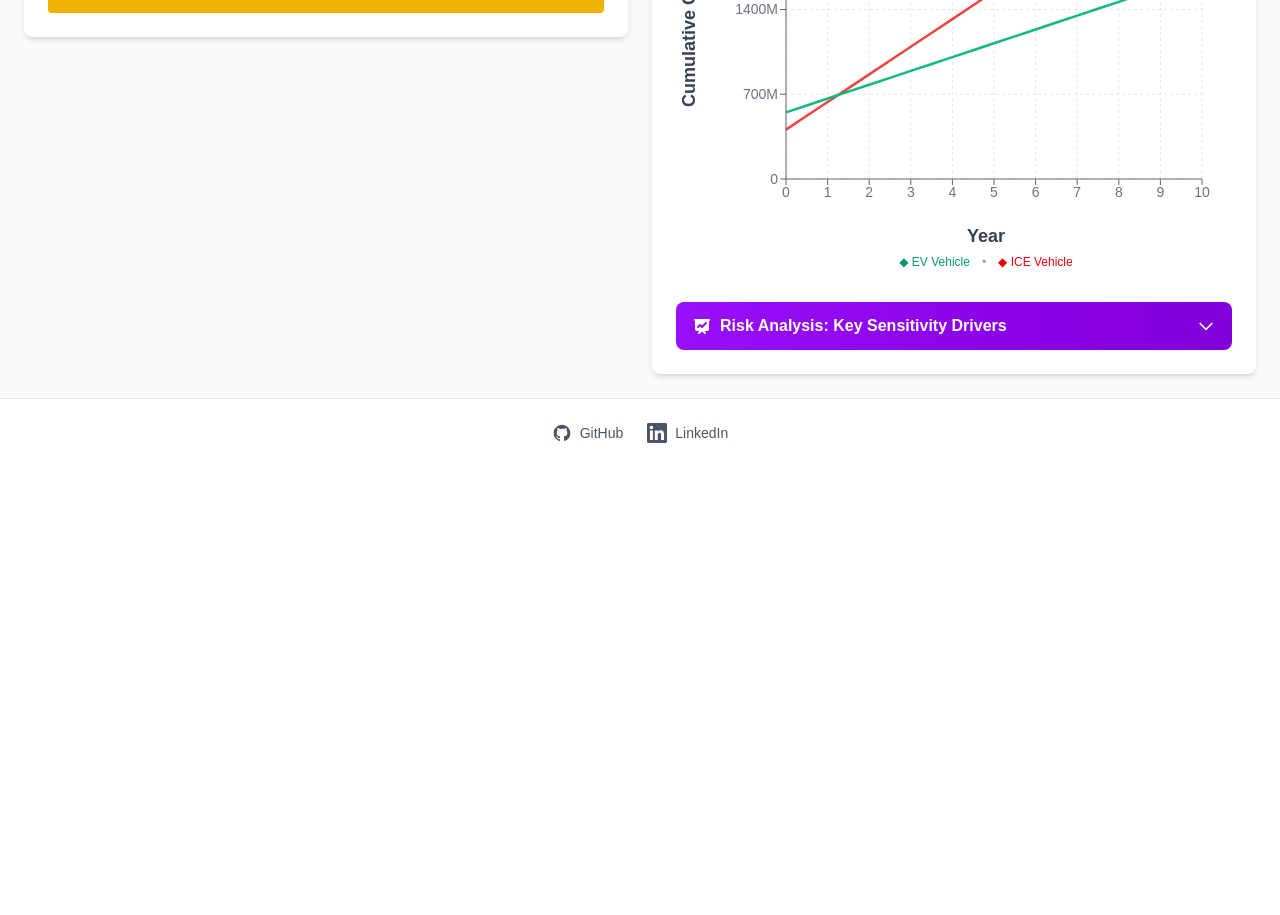
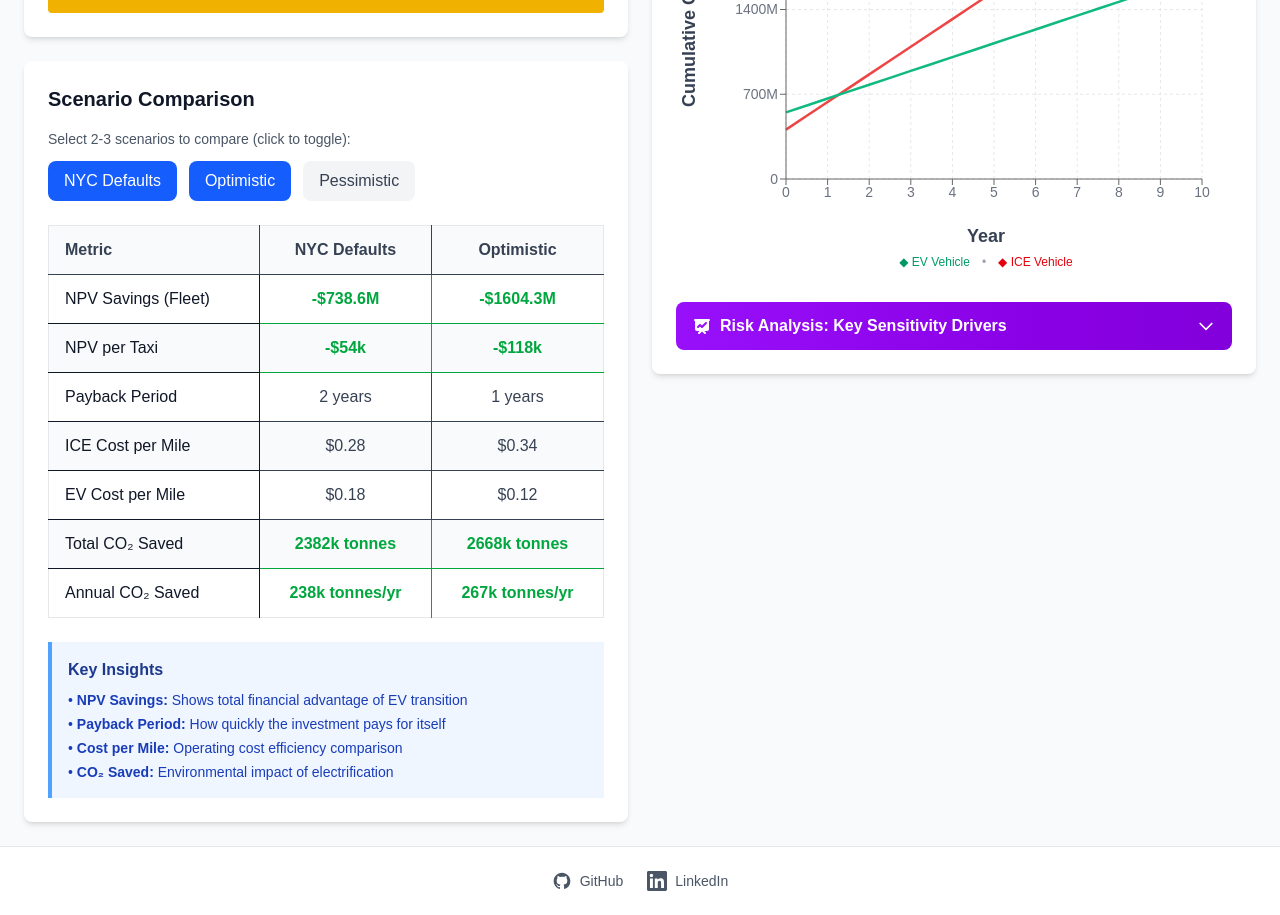
Before and after one commit to friendstrell-svg/NYC-Taxi-EV-simulator, a Next.js app: page /dashboard in a window 1280 px wide. Shown: the part 1040-1955 px from the top of the page. Before the commit the page ends 1507 px from the top, so only its background shows below. Built offline with nearby package versions, Linux system fonts and the light colour scheme.

Commit message:
Step 6 Part D complete: Add scenario comparison side-by-side

```diff
--- a/app/dashboard/page.tsx
+++ b/app/dashboard/page.tsx
@@ -6,6 +6,7 @@ import { SCENARIOS, SCENARIO_LABELS, ScenarioName } from '@/lib/data/presets'
 import CostChart from '@/components/CostChart'
 import TornadoChart from '@/components/TornadoChart'
 import { exportToCSV } from '@/lib/exportUtils'
+import ScenarioComparison from '@/components/ScenarioComparison'
 
 export default function Dashboard() {
   const [selectedScenario, setSelectedScenario] = useState<ScenarioName>('nyc_defaults')
@@ -300,6 +301,11 @@ export default function Dashboard() {
               Reset to NYC Defaults
             </button>
           </div>
+
+          {/* Scenario Comparison - Below Input Parameters */}
+          <div className="mt-6">
+            <ScenarioComparison />
+          </div>
         </div>
 
         {/* RIGHT PANEL - Outputs */}
@@ -436,7 +442,6 @@ export default function Dashboard() {
               <CostChart data={displayOutputs.annualSeries} />
             </div>
 
-
             {/* Sensitivity Analysis Section - Collapsible */}
             <div className="mt-8">
               <button
--- /dev/null
+++ b/components/ScenarioComparison.tsx
@@ -0,0 +1,213 @@
+'use client'
+
+import { useState } from 'react'
+import { calculateModel } from '@/lib/model'
+import { SCENARIOS, SCENARIO_LABELS, ScenarioName } from '@/lib/data/presets'
+import { ModelOutputs } from '@/lib/model/types'
+
+interface ComparisonData {
+  scenario: ScenarioName
+  label: string
+  outputs: ModelOutputs
+}
+
+export default function ScenarioComparison() {
+  const [selectedScenarios, setSelectedScenarios] = useState<ScenarioName[]>(['nyc_defaults', 'optimistic'])
+
+  // Calculate outputs for each selected scenario
+  const comparisonData: ComparisonData[] = selectedScenarios.map(scenario => ({
+    scenario,
+    label: SCENARIO_LABELS[scenario],
+    outputs: calculateModel(SCENARIOS[scenario])
+  }))
+
+  const availableScenarios: ScenarioName[] = ['nyc_defaults', 'optimistic', 'pessimistic']
+
+  const toggleScenario = (scenario: ScenarioName) => {
+    if (selectedScenarios.includes(scenario)) {
+      // Don't allow removing if only one selected
+      if (selectedScenarios.length > 1) {
+        setSelectedScenarios(selectedScenarios.filter(s => s !== scenario))
+      }
+    } else {
+      // Don't allow more than 3
+      if (selectedScenarios.length < 3) {
+        setSelectedScenarios([...selectedScenarios, scenario])
+      }
+    }
+  }
+
+  return (
+    <div className="bg-white rounded-lg shadow-md p-6">
+      <h2 className="text-xl font-bold mb-4 text-gray-900">
+        Scenario Comparison
+      </h2>
+
+      {/* Scenario Selector */}
+      <div className="mb-6">
+        <p className="text-sm text-gray-600 mb-3">
+          Select 2-3 scenarios to compare (click to toggle):
+        </p>
+        <div className="flex gap-3 flex-wrap">
+          {availableScenarios.map(scenario => (
+            <button
+              key={scenario}
+              onClick={() => toggleScenario(scenario)}
+              className={`px-4 py-2 rounded-lg font-medium transition-colors ${
+                selectedScenarios.includes(scenario)
+                  ? 'bg-blue-600 text-white'
+                  : 'bg-gray-100 text-gray-700 hover:bg-gray-200'
+              }`}
+            >
+              {SCENARIO_LABELS[scenario]}
+            </button>
+          ))}
+        </div>
+      </div>
+
+      {/* Comparison Table */}
+      <div className="overflow-x-auto">
+        <table className="min-w-full border border-gray-200">
+          <thead className="bg-gray-50">
+            <tr>
+              <th className="px-4 py-3 text-left font-semibold text-gray-700 border-b border-r">
+                Metric
+              </th>
+              {comparisonData.map(data => (
+                <th
+                  key={data.scenario}
+                  className="px-4 py-3 text-center font-semibold text-gray-700 border-b border-r last:border-r-0"
+                >
+                  {data.label}
+                </th>
+              ))}
+            </tr>
+          </thead>
+          <tbody>
+            {/* NPV Savings */}
+            <tr className="bg-white">
+              <td className="px-4 py-3 font-medium text-gray-900 border-b border-r">
+                NPV Savings (Fleet)
+              </td>
+              {comparisonData.map(data => (
+                <td
+                  key={data.scenario}
+                  className={`px-4 py-3 text-center border-b border-r last:border-r-0 font-semibold ${
+                    data.outputs.deltaNpv < 0 ? 'text-green-600' : 'text-red-600'
+                  }`}
+                >
+                  {data.outputs.deltaNpv < 0 ? '-' : '+'}
+                  ${Math.abs(data.outputs.deltaNpv / 1_000_000).toFixed(1)}M
+                </td>
+              ))}
+            </tr>
+
+            {/* NPV per Taxi */}
+            <tr className="bg-gray-50">
+              <td className="px-4 py-3 font-medium text-gray-900 border-b border-r">
+                NPV per Taxi
+              </td>
+              {comparisonData.map(data => (
+                <td
+                  key={data.scenario}
+                  className={`px-4 py-3 text-center border-b border-r last:border-r-0 font-semibold ${
+                    data.outputs.deltaNpv < 0 ? 'text-green-600' : 'text-red-600'
+                  }`}
+                >
+                  {data.outputs.deltaNpv < 0 ? '-' : '+'}
+                  ${Math.abs(data.outputs.deltaNpv / SCENARIOS[data.scenario].fleetSize / 1000).toFixed(0)}k
+                </td>
+              ))}
+            </tr>
+
+            {/* Payback Period */}
+            <tr className="bg-white">
+              <td className="px-4 py-3 font-medium text-gray-900 border-b border-r">
+                Payback Period
+              </td>
+              {comparisonData.map(data => (
+                <td
+                  key={data.scenario}
+                  className="px-4 py-3 text-center border-b border-r last:border-r-0 text-gray-700"
+                >
+                  {data.outputs.paybackYear !== null ? `${data.outputs.paybackYear} years` : 'Never'}
+                </td>
+              ))}
+            </tr>
+
+            {/* Cost per Mile - ICE */}
+            <tr className="bg-gray-50">
+              <td className="px-4 py-3 font-medium text-gray-900 border-b border-r">
+                ICE Cost per Mile
+              </td>
+              {comparisonData.map(data => (
+                <td
+                  key={data.scenario}
+                  className="px-4 py-3 text-center border-b border-r last:border-r-0 text-gray-700"
+                >
+                  ${data.outputs.costPerMileIce.toFixed(2)}
+                </td>
+              ))}
+            </tr>
+
+            {/* Cost per Mile - EV */}
+            <tr className="bg-white">
+              <td className="px-4 py-3 font-medium text-gray-900 border-b border-r">
+                EV Cost per Mile
+              </td>
+              {comparisonData.map(data => (
+                <td
+                  key={data.scenario}
+                  className="px-4 py-3 text-center border-b border-r last:border-r-0 text-gray-700"
+                >
+                  ${data.outputs.costPerMileEv.toFixed(2)}
+                </td>
+              ))}
+            </tr>
+
+            {/* Total CO2 Saved */}
+            <tr className="bg-gray-50">
+              <td className="px-4 py-3 font-medium text-gray-900 border-b border-r">
+                Total CO₂ Saved
+              </td>
+              {comparisonData.map(data => (
+                <td
+                  key={data.scenario}
+                  className="px-4 py-3 text-center border-b border-r last:border-r-0 text-green-600 font-semibold"
+                >
+                  {(data.outputs.co2SavedTotal / 1000).toFixed(0)}k tonnes
+                </td>
+              ))}
+            </tr>
+
+            {/* Annual CO2 Saved */}
+            <tr className="bg-white">
+              <td className="px-4 py-3 font-medium text-gray-900 border-r">
+                Annual CO₂ Saved
+              </td>
+              {comparisonData.map(data => (
+                <td
+                  key={data.scenario}
+                  className="px-4 py-3 text-center border-r last:border-r-0 text-green-600 font-semibold"
+                >
+                  {(data.outputs.co2SavedPerYear / 1000).toFixed(0)}k tonnes/yr
+                </td>
+              ))}
+            </tr>
+          </tbody>
+        </table>
+      </div>
+
+      {/* Key Insights */}
+      <div className="mt-6 bg-blue-50 border-l-4 border-blue-400 p-4">
+        <h3 className="font-semibold text-blue-900 mb-2">Key Insights</h3>
+        <ul className="text-sm text-blue-800 space-y-1">
+          <li>• <strong>NPV Savings:</strong> Shows total financial advantage of EV transition</li>
+          <li>• <strong>Payback Period:</strong> How quickly the investment pays for itself</li>
+          <li>• <strong>Cost per Mile:</strong> Operating cost efficiency comparison</li>
+          <li>• <strong>CO₂ Saved:</strong> Environmental impact of electrification</li>
+        </ul>
+      </div>
+    </div>
+  )
+}
```
